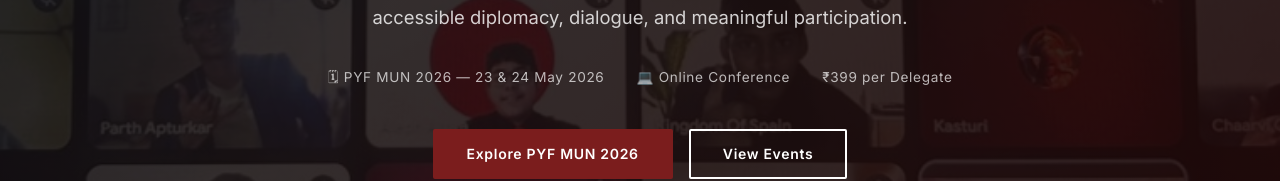
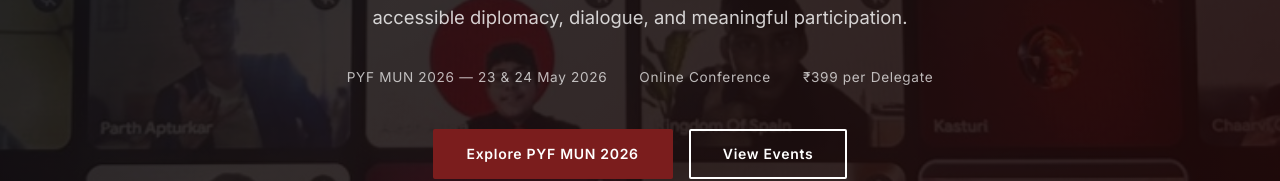
Before and after one commit to Angelflyhi/Pathum, a Next.js app: page / in a window 1280 px wide. Shown: the part 437-618 px from the top of the page. Built offline with nearby package versions, Linux system fonts and the light colour scheme; a web font is replaced by a local one.

Commit message:
Update page.tsx

```diff
--- a/src/app/page.tsx
+++ b/src/app/page.tsx
@@ -20,8 +20,8 @@
             A youth-led organization building confident voices through accessible diplomacy, dialogue, and meaningful participation.
           </p>
           <div className="hero-meta">
-            <span>🗓 PYF MUN 2026 — 23 & 24 May 2026</span>
-            <span>💻 Online Conference</span>
+            <span> PYF MUN 2026 — 23 & 24 May 2026</span>
+            <span> Online Conference</span>
             <span>₹399 per Delegate</span>
           </div>
           <div className="hero-buttons">
```
